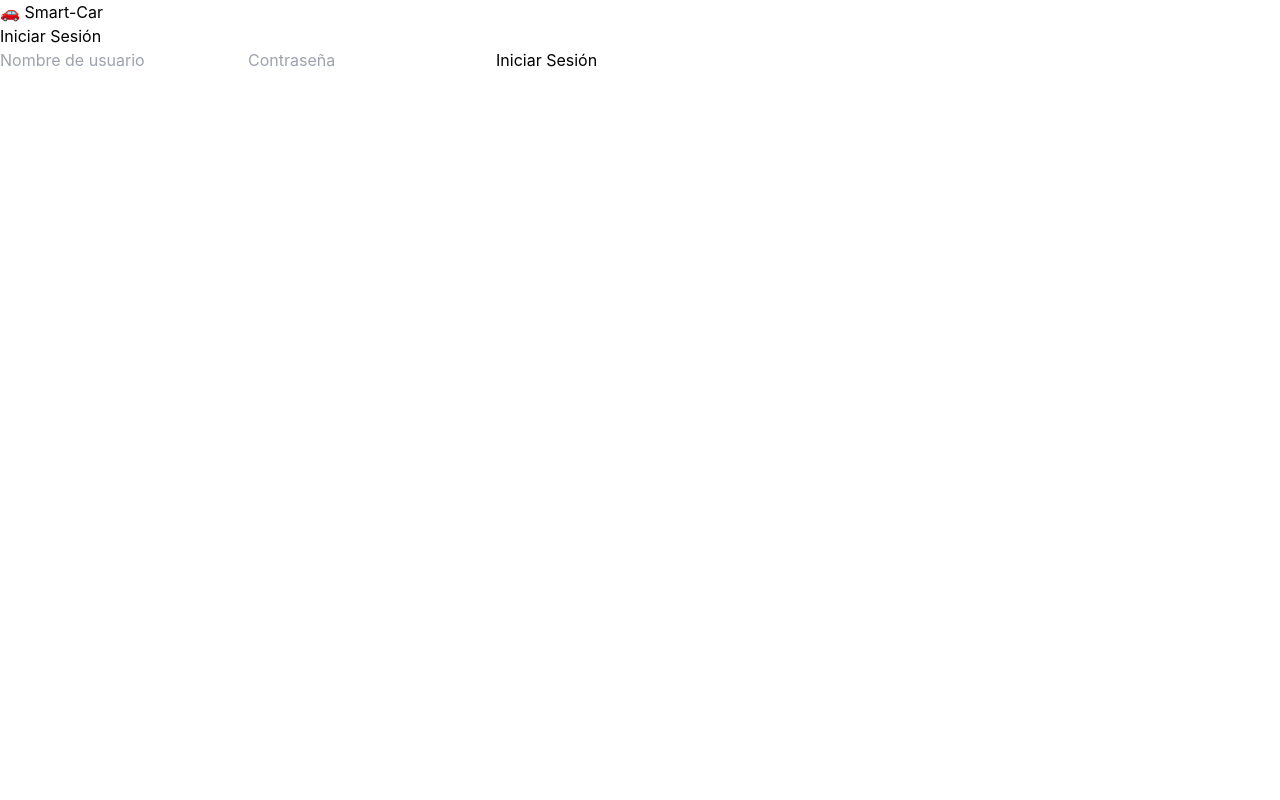
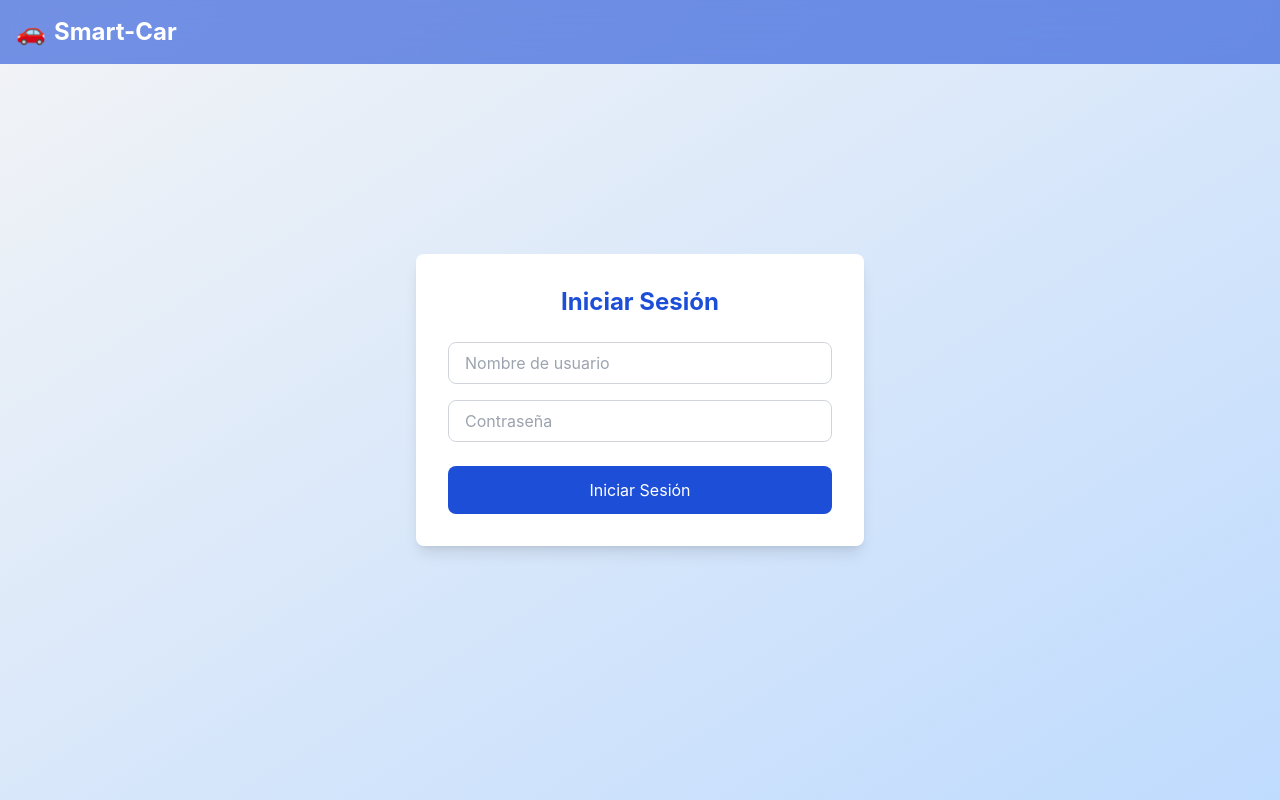
Before and after one commit to RaulAltamirano/smart-car, a React (Create React App) app: page / in a window 1280 px wide. Built offline with nearby package versions, Linux system fonts and the light colour scheme.

Commit message:
Create(tailwind) Create config

```diff
--- a/tailwind.config.js
+++ b/tailwind.config.js
@@ -1,8 +1,18 @@
-/** @type {import('tailwindcss').Config} */
+// tailwind.config.js
 module.exports = {
-  content: [],
+  content: [
+    "./src/**/*.{js,jsx,ts,tsx}",
+  ],
   theme: {
-    extend: {},
+    extend: {
+      colors: {
+        primary: "#1D4ED8",
+        success: "#4ADE80",
+        warning: "#FBBF24",
+        error: "#F87171",
+      },
+    },
   },
+
   plugins: [],
 }
```
